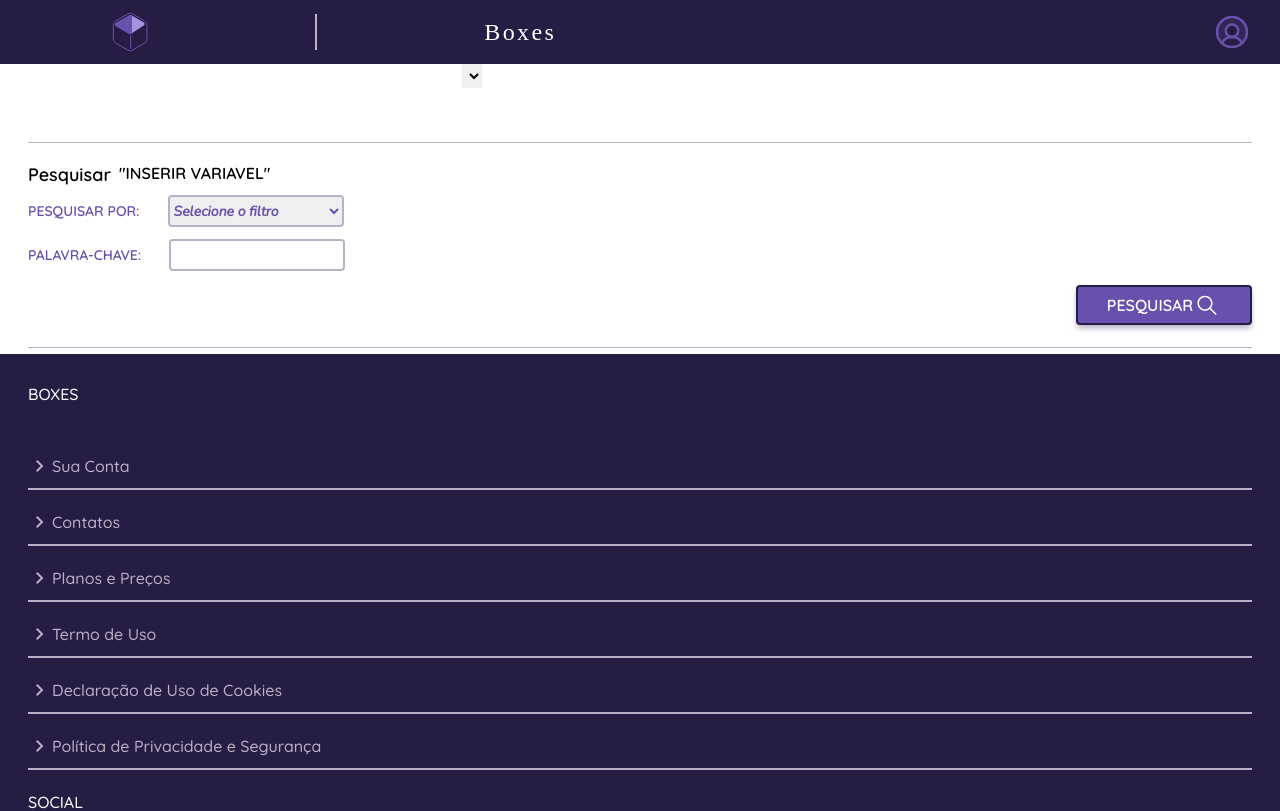
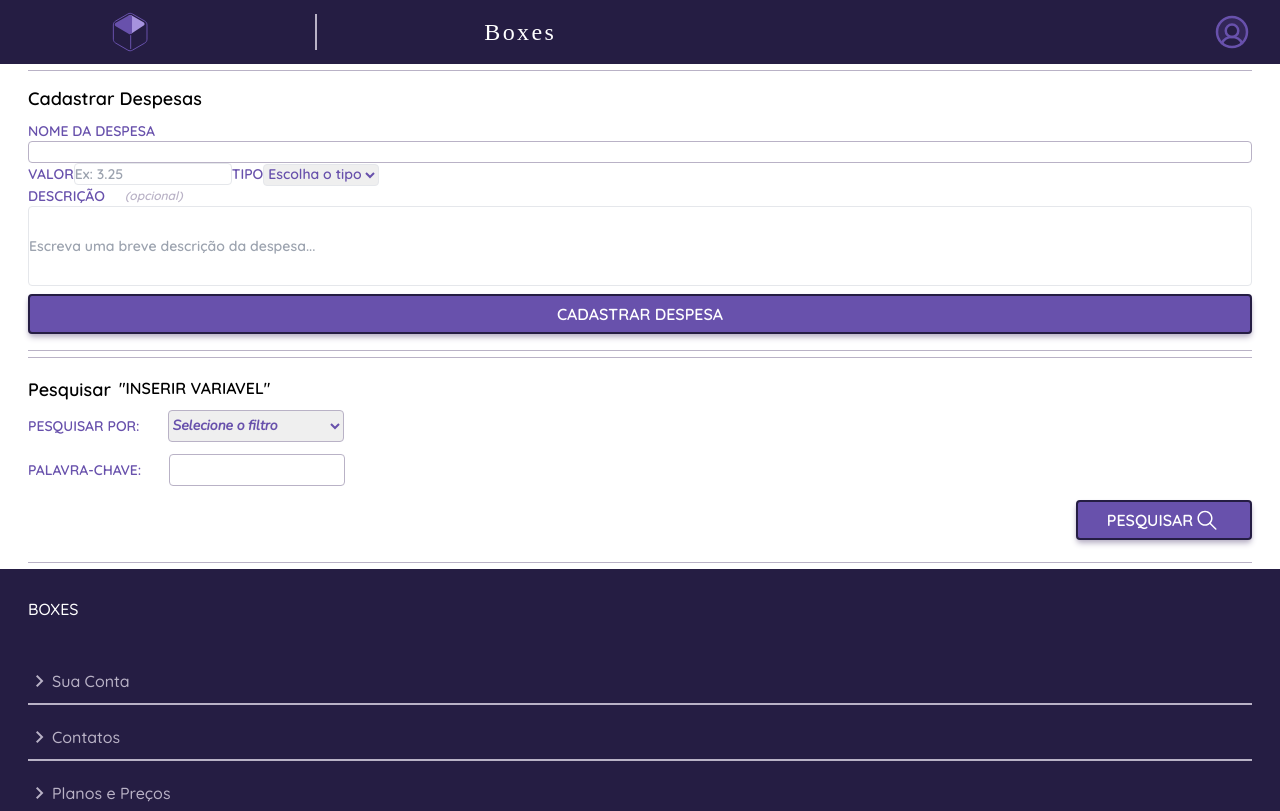
Before and after one commit to Full-Stack-Duck/Boxes, a React (Vite) app: page / in a window 1280 px wide. Shown: the top 811 px of the page. Built offline with nearby package versions, Linux system fonts and the light colour scheme; a web font is replaced by a local one.

Commit message:
estilizando component CadastrarDespesa

```diff
--- a/src/components/CadastrarDespesas.tsx
+++ b/src/components/CadastrarDespesas.tsx
@@ -2,27 +2,38 @@
 
 export function CadastrarDespesa(){
     return(
-        <section>
-            <div></div>
+        <section className="flex-col px-7 bg-white font-quicksand font-semibold">
+            <div className="h-px bg-purple-light my-1.5"></div>
             <div>
-                <h3></h3>
-                <p></p>
-                <article>
-                    <label htmlFor=""></label><input type="text" /><label htmlFor=""></label><input type="text" /><label htmlFor=""></label>
-                    <select name="" id="">
-                        <option value=""></option>
-                        <option value=""></option>
-                        <option value=""></option>
-                        <option value=""></option>
-                    </select><label htmlFor=""></label>
-                    <p></p>
-                    <input type="text" />
-                </article>
+                <h3 className="text-lg py-2">Cadastrar Despesas</h3>
+                <div className="text-sm text-purple-medium">
+                    <article>
+                        <label htmlFor="">NOME DA DESPESA</label>
+                        <input type="text" className="w-full border rounded border-purple-light" />
+                    </article>
+                    <article className="flex-wrap">
+                        <label className="" htmlFor="">VALOR</label>
+                        <input className="border rounded"type="number" placeholder="Ex: 3.25" />
+                        <label htmlFor="">TIPO</label>
+                        <select className="border rounded" name="" id="" >
+                            <option value="">Escolha o tipo</option>
+                            <option value="">Valor1</option>
+                            <option value="">Valor2</option>
+                            <option value="">Valor3</option>
+                        </select>
+                    </article>
+                    <article className="flex flex-wrap items-center">
+                        <label htmlFor="">DESCRIÇÃO</label>
+                        <p className="italic pl-5 text-xs text-purple-light"> (opcional) </p>
+                        <input className="w-full h-20 border rounded" type="text" placeholder="Escreva uma breve descrição da despesa..." />
+                    </article>
+                </div>
                 <div>
-                    <button>
+                    <button className="flex items-center justify-center w-full h-10 mt-2 mb-4 border-2 rounded  bg-purple-medium border-purple-dark shadow-md shadow-purple-shadow text-white"> CADASTRAR DESPESA
                         <img src="" alt="" />
                     </button>
                 </div>
+                <div className="h-px bg-purple-light my-1.5"></div>
             </div>
         </section>
     )
--- a/src/components/Pesquisar.tsx
+++ b/src/components/Pesquisar.tsx
@@ -12,7 +12,7 @@ export function Pesquisar(){
             <article className="flex-row text-sm text-purple-medium items-center">
                 <form action="">
                     <label htmlFor="">PESQUISAR POR:</label>
-                    <select className="border-2 rounded w-44 h-8 border-purple-light font-nunito ml-7 my-1.5" name="" id="">
+                    <select className="border rounded w-44 h-8 border-purple-light font-nunito ml-7 my-1.5" name="" id="">
                         <option className=" text-purple-light text-xs" value="valor0">Selecione o filtro</option>
                         <option value="valor1">Valor 1</option>
                         <option value="valor2">Valor 2 </option>
@@ -21,7 +21,7 @@ export function Pesquisar(){
                 </form>
                 <form action="">
                     <label htmlFor="">PALAVRA-CHAVE:</label>
-                    <input className="border-2 rounded w-44 h-8 border-purple-light ml-7 my-1.5" type="text" />
+                    <input className="border rounded w-44 h-8 border-purple-light ml-7 my-1.5" type="text" />
                 </form>
             </article>
             <div className="flex justify-end">
```
